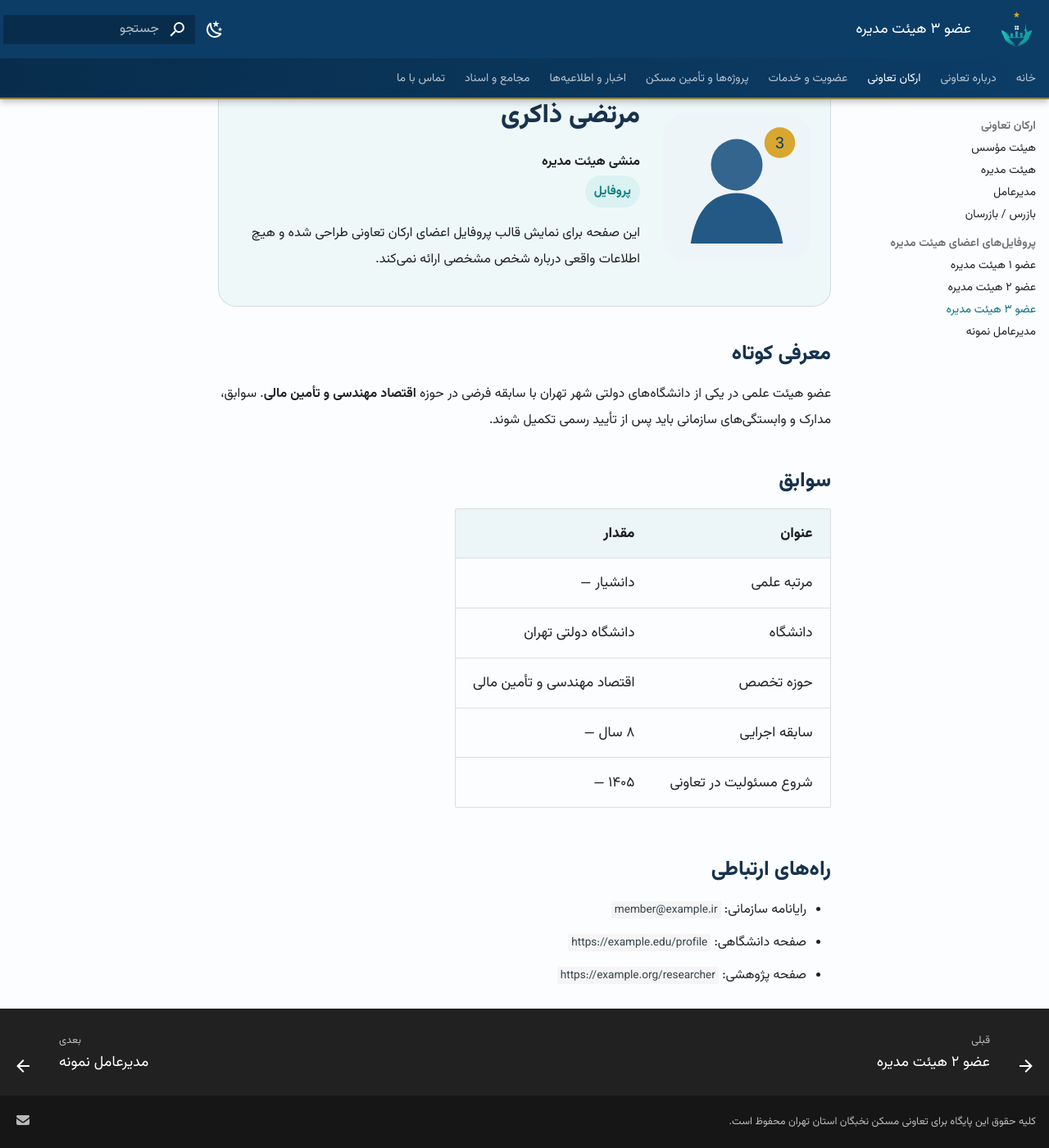
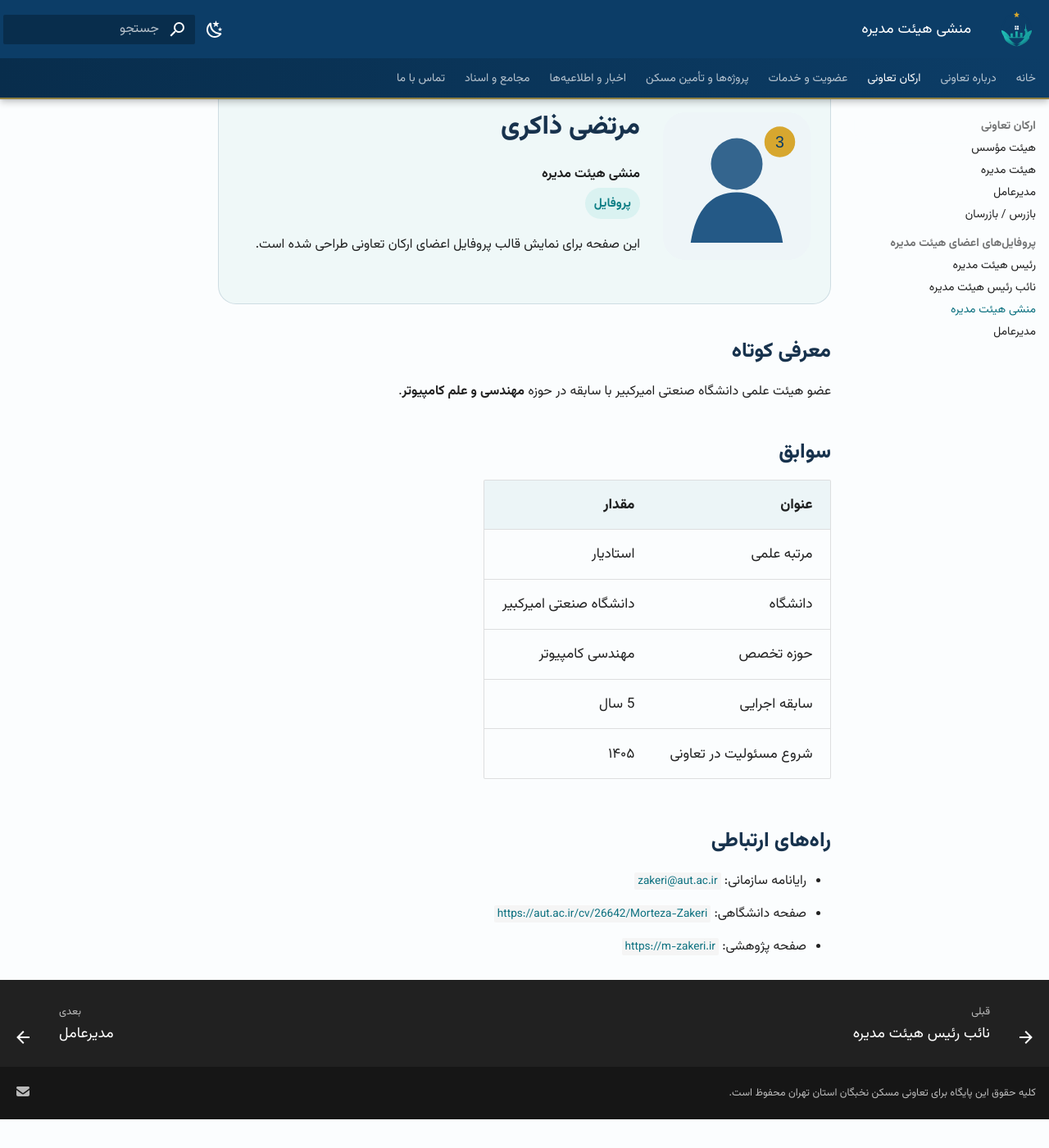
Before and after one commit to m-zakeri/fhc, an MkDocs documentation site: the page built from docs/governance/profiles/board-member-3.md, in a window 1280 px wide and 1400 px high, scrolled down 183 px. Shown: the whole window at 82% size. Built offline with MkDocs 1.6.1 and Material for MkDocs 9.7.7, drawn with Linux system fonts in a browser that asks for light colours; after the commit the page ends 1548 px from its top, so only the background shows below that.

Commit message:
update members

```diff
--- a/docs/governance/profiles/board-member-3.md
+++ b/docs/governance/profiles/board-member-3.md
@@ -6,23 +6,26 @@
 **منشی هیئت مدیره**
 <span class="badge">پروفایل  </span>
 
-این صفحه برای نمایش قالب پروفایل اعضای ارکان تعاونی طراحی شده و هیچ اطلاعات واقعی درباره شخص مشخصی ارائه نمی‌کند.
+این صفحه برای نمایش قالب پروفایل اعضای ارکان تعاونی طراحی شده است.
 </div>
 </div>
 
 ## معرفی کوتاه
-عضو هیئت علمی   در یکی از دانشگاه‌های دولتی شهر تهران با سابقه فرضی در حوزه **اقتصاد مهندسی و تأمین مالی**. سوابق، مدارک و وابستگی‌های سازمانی باید پس از تأیید رسمی تکمیل شوند.
+عضو هیئت علمی دانشگاه صنعتی امیرکبیر با سابقه  در حوزه **مهندسی و علم کامپیوتر**.
 
 ## سوابق
-| عنوان | مقدار   |
-|---|---|
-| مرتبه علمی | دانشیار —   |
-| دانشگاه | دانشگاه دولتی   تهران |
-| حوزه تخصص | اقتصاد مهندسی و تأمین مالی |
-| سابقه اجرایی | ۸ سال —   |
-| شروع مسئولیت در تعاونی | ۱۴۰۵ —   |
+| عنوان | مقدار                  |
+|---|------------------------|
+| مرتبه علمی | استادیار               |
+| دانشگاه | دانشگاه صنعتی امیرکبیر |
+| حوزه تخصص | مهندسی کامپیوتر        |
+| سابقه اجرایی | 5 سال                  |
+| شروع مسئولیت در تعاونی | ۱۴۰۵                   |
 
 ## راه‌های ارتباطی
-- رایانامه سازمانی: `member@example.ir`
-- صفحه دانشگاهی: `https://example.edu/profile`
-- صفحه پژوهشی: `https://example.org/researcher`
+- رایانامه سازمانی:
+     [`zakeri@aut.ac.ir`](mailto:zakeri@aut.ac.ir)
+- صفحه دانشگاهی:
+    [`https://aut.ac.ir/cv/26642/Morteza-Zakeri`](https://aut.ac.ir/cv/26642/Morteza-Zakeri)
+- صفحه پژوهشی:
+    [`https://m-zakeri.ir`](https://m-zakeri.ir)
--- a/mkdocs.yml
+++ b/mkdocs.yml
@@ -100,10 +100,10 @@ nav:
       - مدیرعامل: governance/ceo.md
       - بازرس / بازرسان: governance/inspectors.md
       - پروفایل‌های اعضای هیئت مدیره:
-          - عضو ۱ هیئت مدیره: governance/profiles/board-member-1.md
-          - عضو ۲ هیئت مدیره: governance/profiles/board-member-2.md
-          - عضو ۳ هیئت مدیره: governance/profiles/board-member-3.md
-          - مدیرعامل نمونه: governance/profiles/ceo.md
+          - رئیس هیئت مدیره: governance/profiles/board-member-1.md
+          - نائب رئیس هیئت مدیره: governance/profiles/board-member-2.md
+          - منشی هیئت مدیره: governance/profiles/board-member-3.md
+          - مدیرعامل: governance/profiles/ceo.md
   - عضویت و خدمات:
       - راهنمای عضویت: membership/index.md
       - فرایند و مدارک: membership/process.md
```
Also changed, not shown: docs/governance/founders.md (+1 -1 lines), docs/governance/profiles/board-member-1.md (+3 -3 lines).
